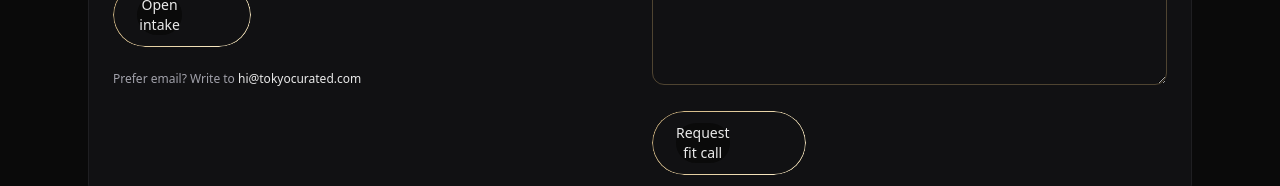
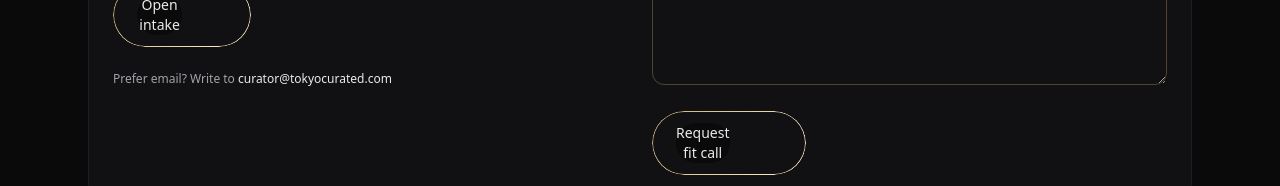
Before and after one commit to cdnguru/tokyocurated, a Next.js app: page / in a window 1280 px wide. Shown: the part 2683-2869 px from the top of the page. Built offline with nearby package versions, Linux system fonts and the light colour scheme.

Commit message:
chore: update contact email

```diff
--- a/app/page.tsx
+++ b/app/page.tsx
@@ -495,7 +495,7 @@ export default function Page() {
                 <CTAButton onClick={() => setOpen(true)}>Open intake</CTAButton>
               </div>
               <p className="mt-6 text-xs" style={{ color: brand.sub }}>
-                Prefer email? Write to <span style={{ color: brand.ink }}>hi@tokyocurated.com</span>
+                Prefer email? Write to <span style={{ color: brand.ink }}>curator@tokyocurated.com</span>
               </p>
             </div>
             <div>
```
